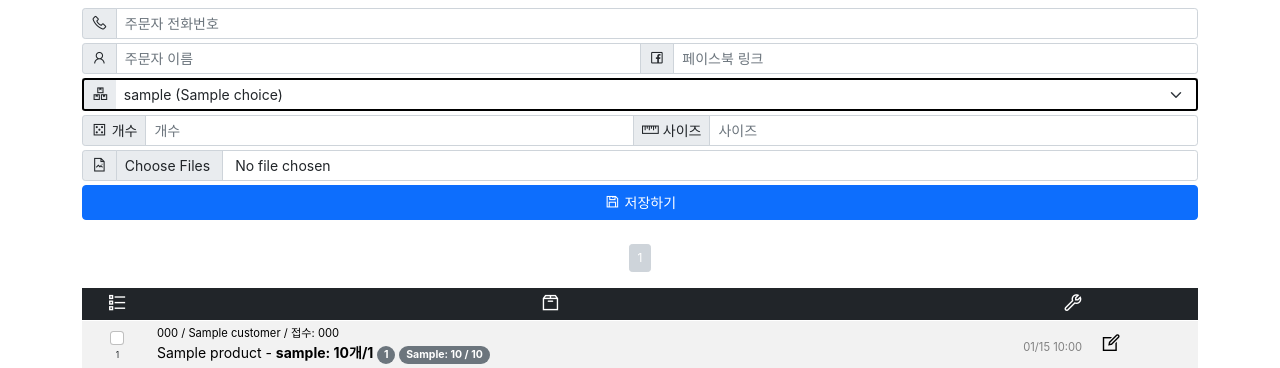
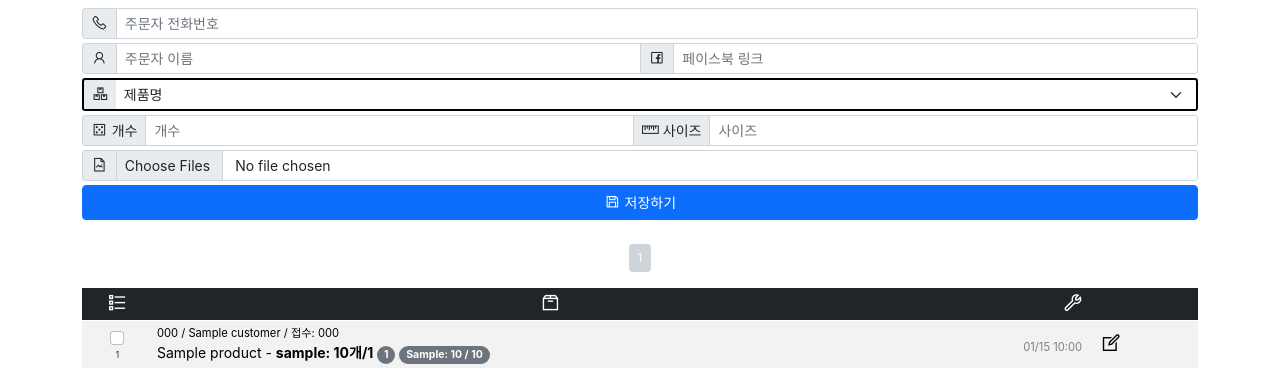
Before and after one commit to fearust/duyen_ordermanager, a Django app: template templates/ordermanager/receptionist_list.html in a window 1280 px wide. Shown: the part 54-422 px from the top of the page. Run offline with Django 3.2, Linux system fonts and the light colour scheme; the template is opened without the code that fills it: most values are stand-ins (such as "Sample title", 1, 10 or a date in 2020); some libraries are stand-ins or nearby versions; some web fonts are replaced.

Commit message:
receptionist_list.html edit

```diff
--- a/templates/ordermanager/receptionist_list.html
+++ b/templates/ordermanager/receptionist_list.html
@@ -46,6 +46,7 @@
                 <div class="input-group input-group-sm pb-1">
                     <span class="input-group-text" id="addon-wrapping" style="border:solid black; border-width: 2px 0 2px 2px;"><i class="las la-boxes" style="font-size: 1.2em"></i></span>
                     <select class="form-select" name="product" id="product" placeholder="제품명" value="{{ product_name|default_if_none:'' }}" style="border:solid black; border-width: 2px 2px 2px 0;" required>
+                        <option value="" disabled selected>제품명</option>
                         {% for choice in productdb %}
                             <option value="{{ choice.name_kr }}">{{ choice.nickname_kr }} ({{ choice.name_kr }})</option>
                         {% endfor %}
```
